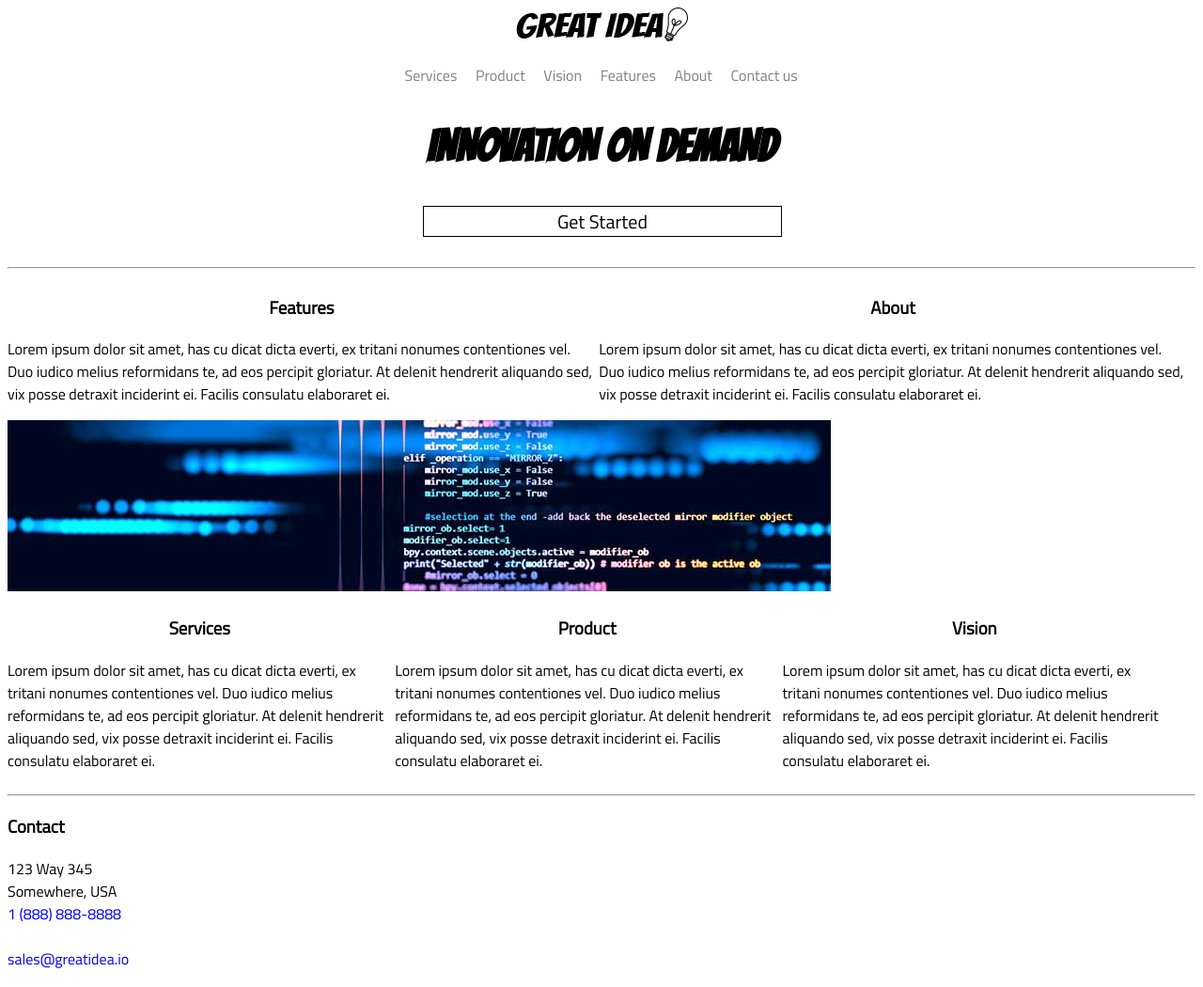
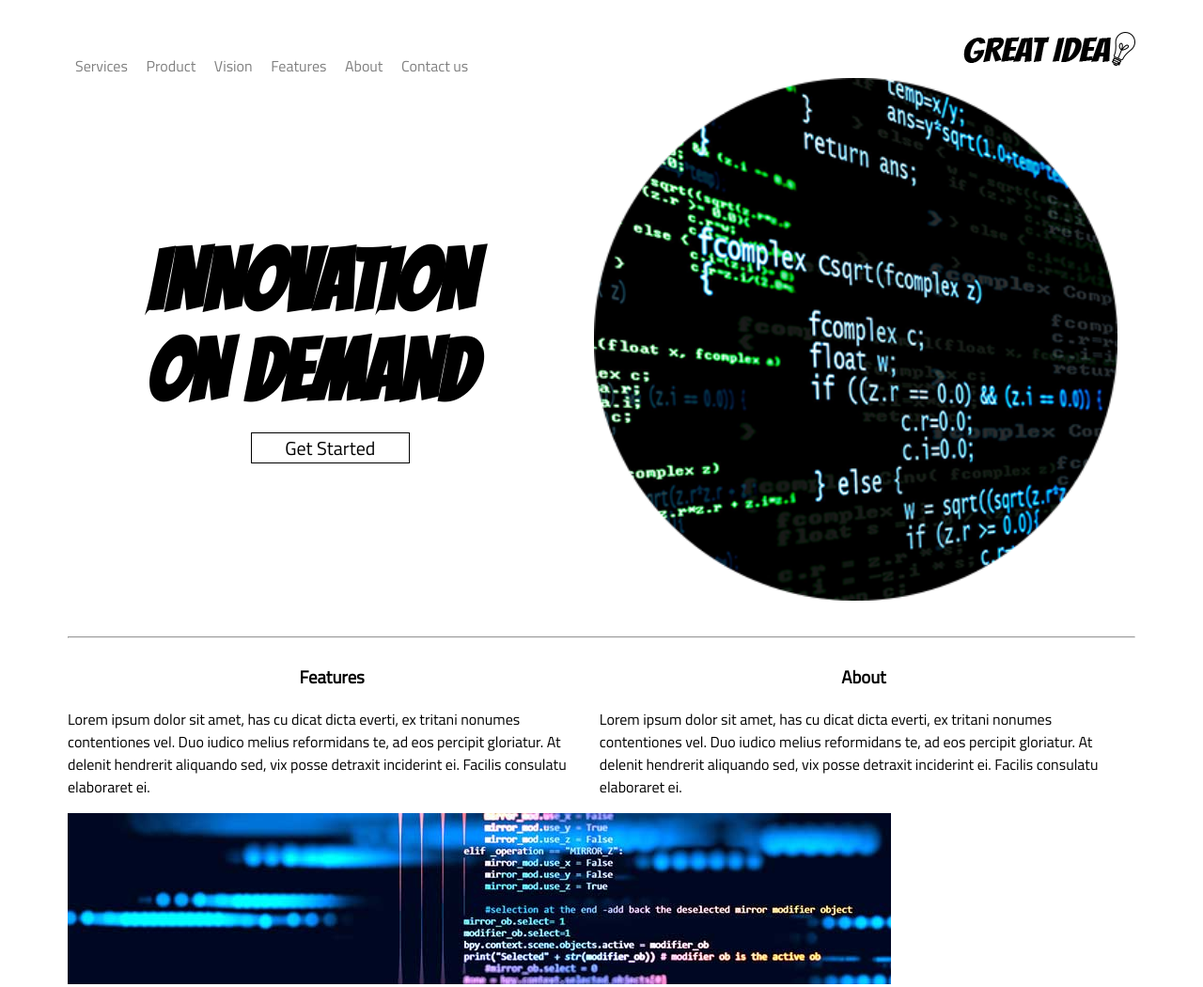
Before and after one commit to Amoodaa/Amoodaa.github.io, a plain HTML site: page index.html in a window 1280 px wide. Shown: the top 1050 px of the page at 94% size. Drawn offline with Linux system fonts and the light colour scheme.

Commit message:
Final commit

```diff
--- a/css/index.css
+++ b/css/index.css
@@ -35,6 +35,12 @@ div#get-started {
     text-align: center;
 }
 
+header a img {
+    margin-left: auto;
+    margin-right: auto;
+    display: block
+}
+
 img {
     max-width: 100%;
     height: auto;
@@ -56,19 +62,23 @@ nav a.bordered-box {
 
 #main-line {
     font-family: Bangers;
-    font-size: 47px;
+    font-size: 60px;
     margin-top: 10%;
     margin-bottom: 7%;
-    margin-left: 27%;
-    margin-right: 27%;
+    margin-left: 7%;
+    margin-right: 14%;
     margin-top: 3%;
     margin-bottom: 3%;
-
 }
 
 
 @media (min-width: 500px) {
     body {
+        padding-left: 5%;
+        padding-right: 5%;
+        padding-top: 2%;
+        padding-bottom: 2%;
+
     }
 
     nav a {
@@ -91,6 +101,10 @@ nav a.bordered-box {
         display: inline-block;
     }
 
+    #main-line {
+        font-size: 564%
+    }
+
     div#get-started {
         font-size: 125%;
         width: 30%;
@@ -111,20 +125,36 @@ nav a.bordered-box {
 }
 
 @media (min-width: 800px) {
-    .header-img {}
+    .header-img {
+        width: 49%;
+        display: inline-block;
+        vertical-align: middle;
+    }
 
-    /* #main-line {
-        margin-left: 12.5%;
-        margin-right: 12.5%;
+    .header-img img {
+        width: 35rem;
+        height: auto;
+    }
+
+
+
+    .splash {
+        width: 49%;
+        display: inline-block;
+        vertical-align: middle;
+    }
+
+    /* .splash h1 {
+        padding-bottom: 10%;
+        padding-left: 2%;
+        padding-right: 2%;
     } */
 
-    /* div#get-started {
-        width: 50%;
-        margin-left: 20%;
-        text-align: center
-    } */
+    header a img {
+        float: right
+    }
 
-    /* section div {
+    header nav {
         float: left;
-    } */
+    }
 }
--- a/index.html
+++ b/index.html
@@ -25,16 +25,20 @@
 
 <body>
   <!-- write your code here -->
-  <section>
-    <div>
-      <img src="./img/header-img.png" alt="code" class="header-img">
-    </div>
-    <div id="splash">
+  <section style="padding-top: 25px;">
+
+    <div class="splash">
       <h1 id="main-line">INNOVATION ON DEMAND</h1>
       <div class="bordered-box" id="get-started">
         <a href="#"> Get Started </a>
       </div>
     </div>
+    <div class="header-img">
+      <img src="./img/header-img.png" alt="code">
+    </div>
+
+
+
 
 
   </section>
```
